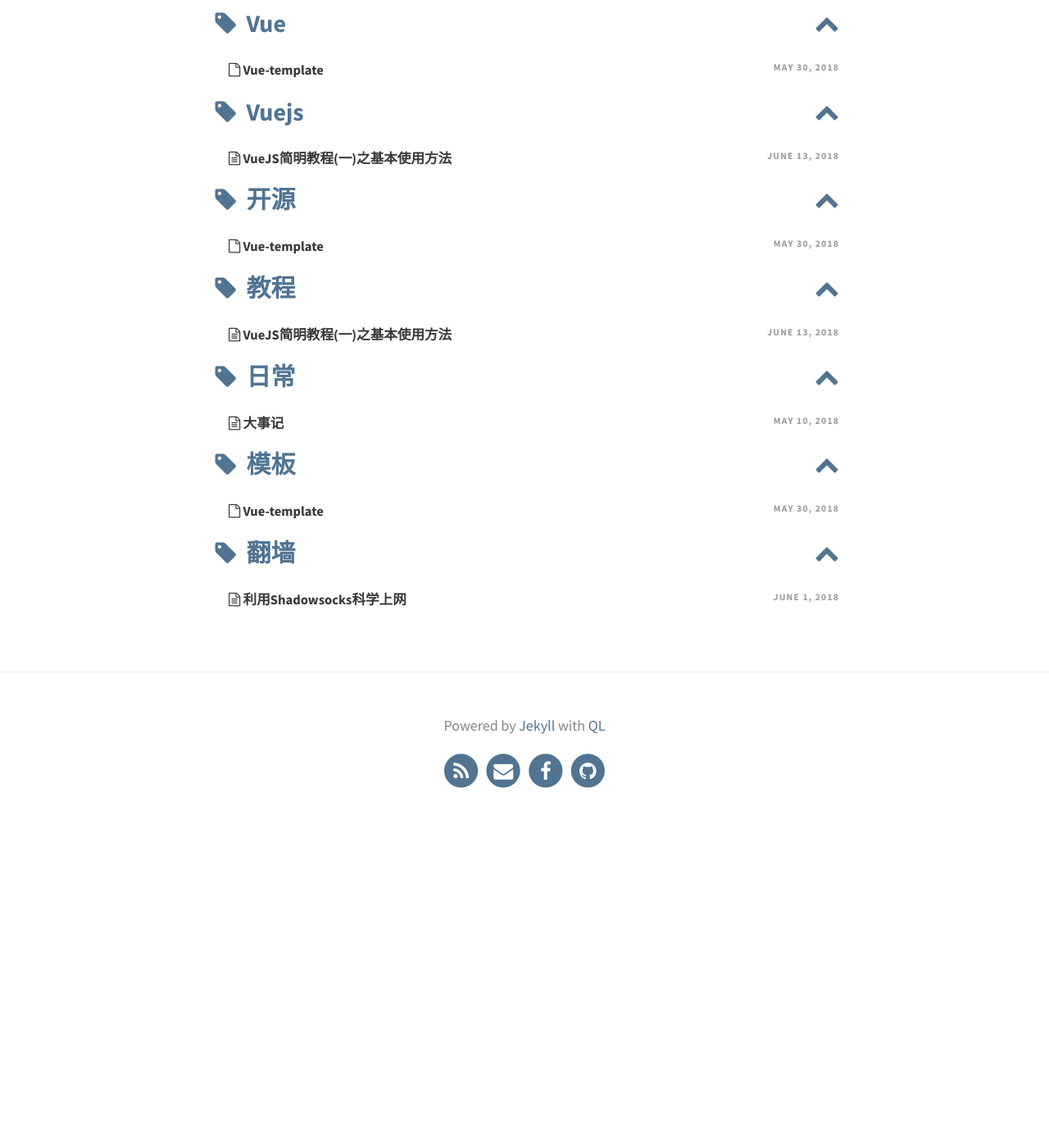
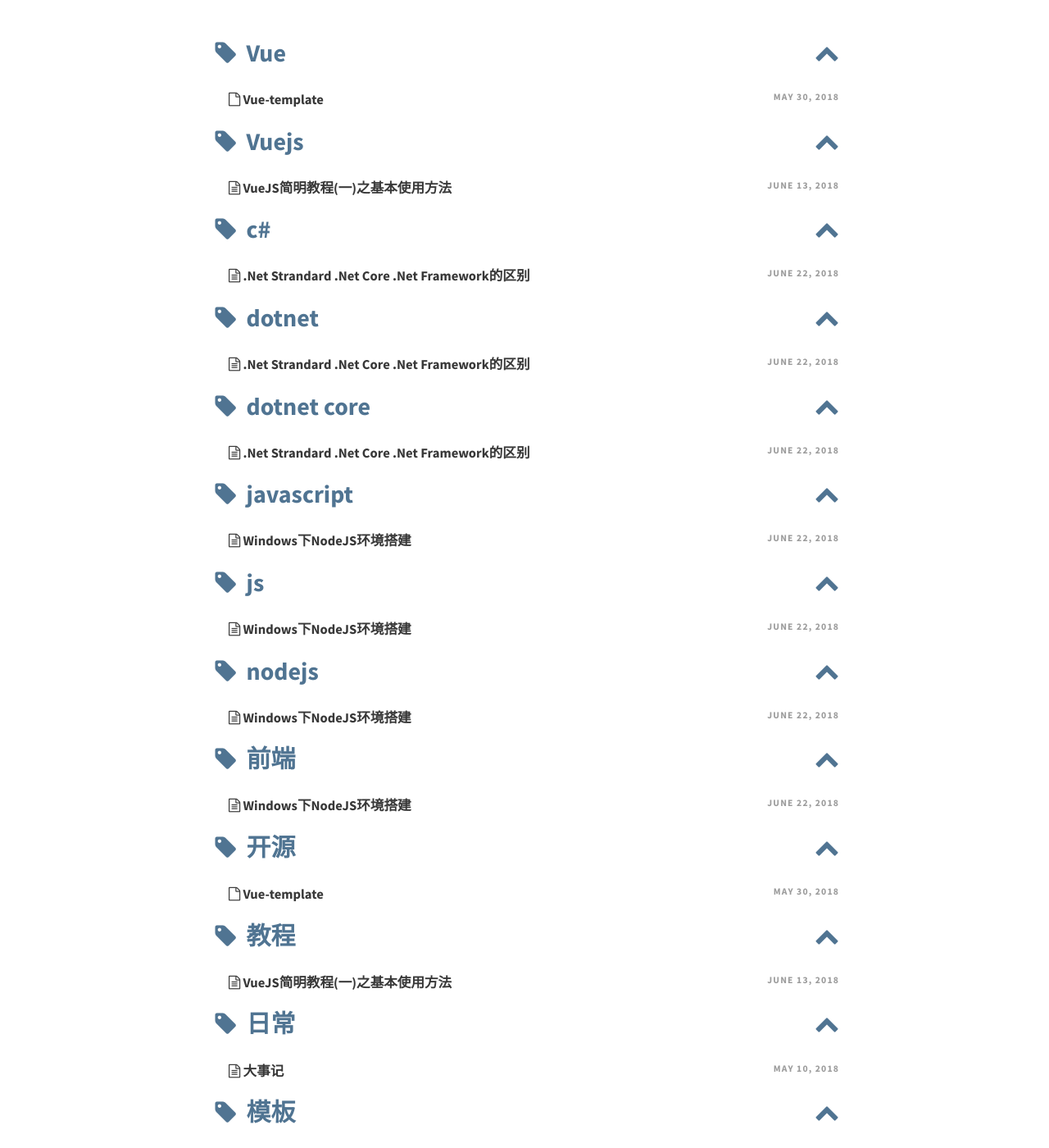
Before and after one commit to true1023/true1023.github.io, a Jekyll site: the page built from pages/tags.html, in a window 1280 px wide and 1400 px high, scrolled down 1473 px. Shown: the whole window at 82% size. Built offline with Jekyll 4.4.1, drawn with Linux system fonts in a browser that asks for light colours; before the commit the page ends 2506 px from its top, so only the background shows below that; part of the change alters nothing that is shown; some of the changed text lies outside the part shown.

Commit message:
旧博客迁移
迁移了之前两篇旧博客

````diff
--- a/_config.yml
+++ b/_config.yml
@@ -1,8 +1,8 @@
 # SITE CONFIGURATION
 baseurl: ""
 url: "http://www.qinluo1023.com/"
-title: Qinluo's Blog # site's title
-description: "全栈工程师日常技术教程博客" # used by search engines
+title: 秦洛的博客 # site's title
+description: "短平快" # used by search engines
 
 
 # THEME-SPECIFIC CONFIGURATION
--- /dev/null
+++ b/_posts/2018-06-22-dotnet-core-and-dotnet-framework.md
@@ -0,0 +1,16 @@
+---
+layout: post
+title: .Net Strandard .Net Core .Net Framework的区别
+tags: [dotnet, c#, dotnet core]
+excerpt_separator: <!--more-->
+---
+.NET Core 是 .NET Standard的一种实现形式，.NET Standard可以运行在多种操作系统上，可以理解为是一个基础库，所有其他的.NET框架都是在它的基础上扩展出来的，我称之为扩展库，比如.NET Framework，Xamarin，Tizen ，当然还有前面提到的.NET Core
+<!--more-->
+
+如果你的程序使用了一个 .NET Core的库，你有可能访问一些.NET Core特有但是不包含在.NET Standard库里的API，这时候（使用了.NET Core特有的API），你的程序如果换一个.NET Standard扩展库（比如.NET Framework ,Xamarin等等）就将不能运行。
+
+拿下面这个图举例，两边的.NET Framework和.NET Core分别继承了中间.NET Standard的API并且实现了一些自己特有的API，这个时候如果程序本来是运行在.NET Core上，突然将底层框架变成了.NET Framework，就有可能会出现兼容性问题。
+
+![Image](/assets/img/post/2018-06-22/3.png)
+
+**总结一下：.Net standard更像是一个标准，就现在来说，微软.Net Core已经发布了2.1，配合VS Code已经完全可以跨平台开发和运行了**
--- /dev/null
+++ b/_posts/2018-06-22-setup-nodejs.md
@@ -0,0 +1,130 @@
+---
+layout: post
+title: Windows下NodeJS环境搭建
+tags: [nodejs, javascript, js, 前端]
+excerpt_separator: <!--more-->
+---
+
+# 1. NodeJS
+一种编译器，可以解析JavaScript语言，采用Chrome V8引擎，可以理解为你安装了一个Chrome浏览器，然后把浏览器的图形化界面都扒光，把没必要的一些功能都扒光，只留下一个核心V8引擎，然后把这个引擎外面封装一些接口，就成了NodeJS。
+<!--more-->
+
+就像C语言要有C语言运行环境（GCC）；C#要有C#的运行环境（CLR）；Java要有Java的运行环境（JRE）。NodeJS就是类似于这样的一个运行环境用来解析JavaScript语言的。
+
+*顺便一提NodeJS不是用JavaScript语言编写的，可能是C什么写的吧。*
+
+# 2. NPM（CNPM）
+
+一个包管理器。就像我们装新家需要有现成的实木门，现成的组合厨房，现成的彩电电冰箱，然后把这些都拿过来以后像拼积木一样把他们拼到屋子里就完成了一个新家的装修，总比给你一堆元器件现发明冰箱来的快。包管理器，就是把这些前人写好的代码（包）下下来自己用。
+
+可以类比于C#的NuGet，Ubuntu的APT，PHP的Compose，这些都是对应环境的包管理工具。
+
+NPM包管理工具有一个网站，贡献者（包开发人员，有很多人，自愿的，开源的）把自己打包好的代码起个名字，写个介绍就可以上传到这个网站，供全世界的NPM使用者下载使用，这也是我们使用的那些包的来源。
+
+但是因为国内的开发者访问NPM官方资源会很慢，可以说基本不能用，所以我们一般把本地NPM的包地址指向国内的淘宝镜像
+
+
+# 3. 搭建环境
+
+去下面的地址，下载下来对应版本的NodeJs，像安装qq那种软件一样安装就好了
+[NodeJS官网下载地址](http://nodejs.cn/download/)
+NodeJS和NPM是绑定安装的，装好NodeJS以后默认NPM就已经装好了，然后启动任意一个终端界面输入下面命令,如果现实版本号，则安装成功
+
+```cmd
+node -v
+npm -v
+```
+
+如果你在墙内，请继续往下看如何安装CNPM，也就是用淘宝山寨版的NPM
+详细的CNPM信息点[这里](http://npm.taobao.org)
+
+## 3.1 在刚才的命令下面输入下面的命令
+```cmd
+npm install -g cnpm --registry=https://registry.npm.taobao.org
+```
+
+解释一下
+
+`install` 安装
+
+`-g` 全局安装参数
+
+`cnpm` 安装cnpm这个软件包
+
+`--registry=https://registry.npm.taobao.org` 重定向包地址到https://registry.npm.taobao.org，也就是说我们是从taobao.org这个地址下载安装的cnpm这个包
+
+这个过程需要一段时间，慢慢等一会
+
+
+## 3.2 用CNPM安装Webpack包
+
+装完cnpm以后，你需要建立一个单独的文件夹用来保存工程所需要的各种包、文件，我创建了一个叫做`NodeDemo`的新文件夹
+
+然后在Powershell（或者别的终端比如cmd）里面切换到NodeDemo这个文件夹目录，运行下面这个命令安装一个webpack包（一个打包工具）
+```
+cnpm install webpack --save-dev
+```
+参数解释：
+`--save` 将webpack这个包保存到配置文件
+`-dev` 安装开发版本而非发布版
+
+
+# 4. NodeDemo目录结构介绍
+
+我们来看一下安装好Webpack后的NodeDemo文件夹里面有什么
+
+
+![NodeDemo目录结构](/assets/img/post/2018-06-22/1.png)
+
+有一个文件`package.json`，一个文件夹`node-modules`。
+
+## 4.1 node-modules
+
+这个`node-modules`的文件夹就保存着你通过CNPM安装的所有的本地包的代码，一般情况下我们是不需要动这个文件夹的。
+
+那么为什么是本地包代码呢，是因为我们刚才安装包（webpack包）的时候并没有加`-g`这个参数，而这个参数的意义就是把这个包的代码全局安装，这样的话在任意项目中（NodeDemo这种文件夹）都可以使用这个包，而像是安装在`NodeDemo/node-modules/`这种文件夹里的包，就只有这一个项目可以用。
+
+全局包安装地址是
+`C:\Users\{username}\AppData\Roaming\npm\node_modules`
+![全局包地址](/assets/img/post/2018-06-22/2.jpg)
+
+这里面就会有刚刚我们全局安装的CNPM
+
+顺便一提为什么全局包哪都可以用，这个跟NodeJS的寻址顺序有关系，它会先找全局地址里的包，再找当前项目里面的包。
+
+其实根据这个文件夹的名字就不难看出来，node-modules，node就是nodejs，modules就是模块的意思，合起来就是nodejs的模块文件夹
+
+## 4.2 package.json
+
+再来看看`package.json`这个json文件，直接打开看看，只有几句话
+
+```json
+{
+  "devDependencies": {
+    "webpack": "^3.10.0"
+  }
+}
+
+```
+这个文件就是一个配置文件，用来告诉CNPM这个项目里都安装了哪些包，记得之前`--save`选项吗，如果安装包的时候加上这个选项，就会把那个包的信息加到这个文件里（package.json），如果不加`--save`，就不会加到这个文件里了。
+
+加到这个文件里的意义有两个，第一是可以手工打开查看当前项目里安装了哪些包以及版本信息，第二就是你可以通过这个文件随时重建这个项目结构，举个例子，我们现在把node-modules这个文件夹删除。
+
+然后在Powershell（或者其他终端，必须在NodeDemo这个文件夹目录下）里面输入
+```
+cnpm install
+```
+
+
+运行`cnpm install`后，cnpm会读取`package.json`文件夹的内容，并把里面配置的包重新安装一遍。
+当然，`package.json`还可以配置项目名称，作者名称或者其他一些参数，不过一般在创建项目的时候就已经设置好了
+
+---
+
+# 5. 总结
+
+NodeJS是环境，一个执行JS代码的解释器
+
+NPM是一个运行在NodeJS上的包管理器，可以方便的通过它管理下载各种可以在NodeJS环境下运行的包
+
+这也是现代前端的开发基础，不过NodeJS不仅可以用来开发前端，它当时出现的意义是为了让javascript代码也可以在服务端运行并且作为一个服务器运行的。
````
Also changed, not shown: assets/img/post/2018-06-22/1.png (added), assets/img/post/2018-06-22/2.jpg (added), assets/img/post/2018-06-22/3.png (added).
